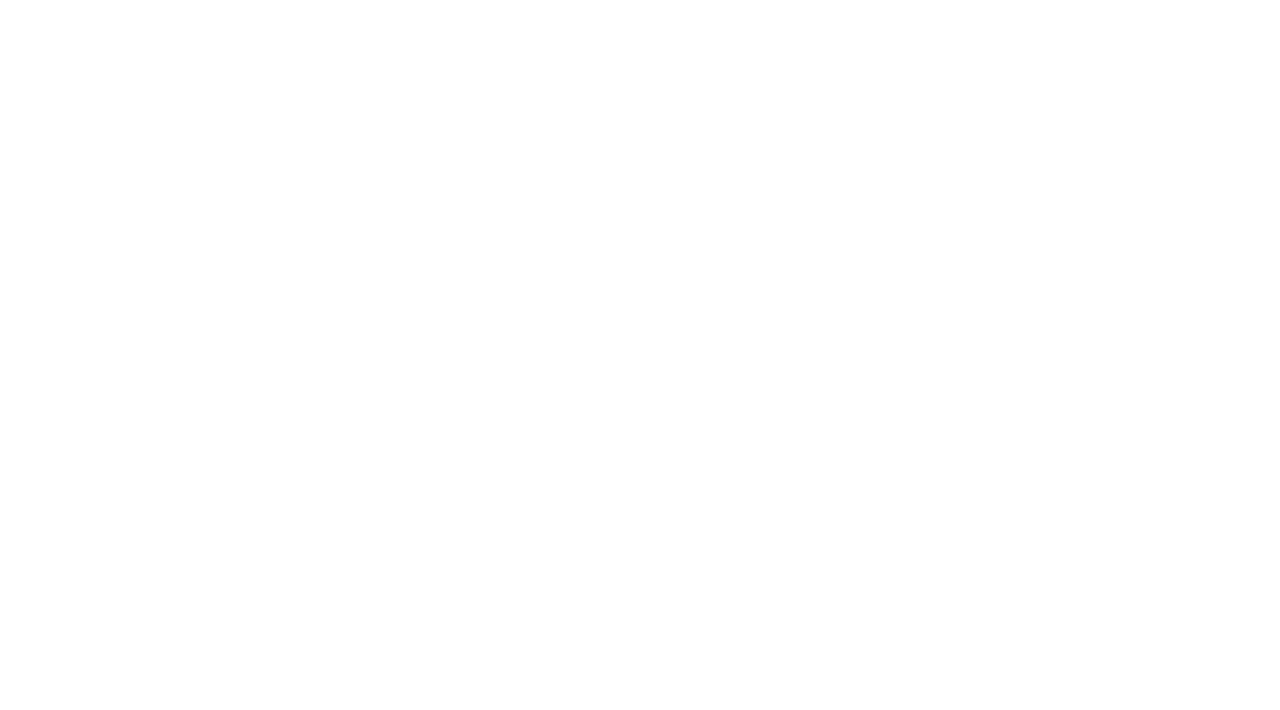
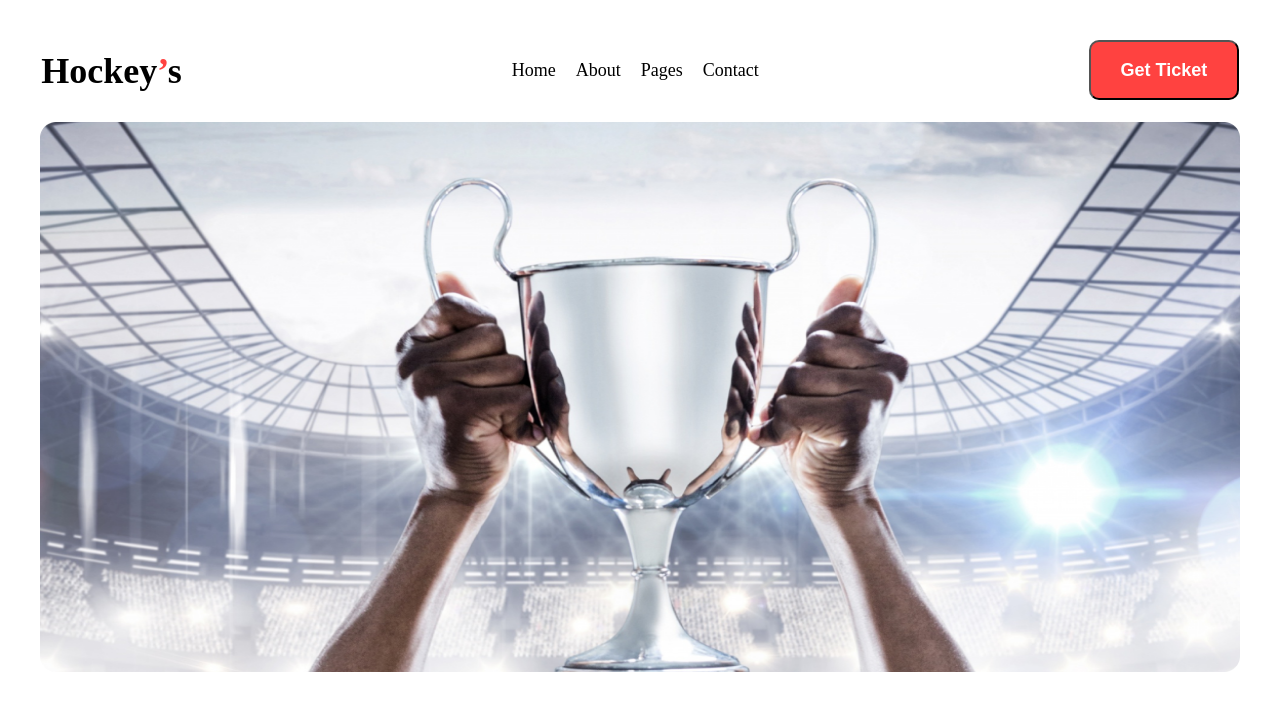
Before and after one commit to mohammademon393/Hockeys--Club, a plain HTML site: page index.html in a window 1280 px wide. Drawn offline with Linux system fonts and the light colour scheme.

Commit message:
Add the header section

```diff
--- /dev/null
+++ b/css/styels.css
@@ -0,0 +1,35 @@
+nav{
+    display: flex;
+    justify-content: center;
+    gap: 330px;
+
+}
+header{
+    margin: 10px 30px;
+    margin-top: 20px;
+}
+button{
+    width: 150px;
+    height: 60px;
+    color: white;
+    background-color: #FF4240;
+    border-radius: 10px;
+    font-size: 18px;
+    font-weight: bold;
+    margin-top: 20px;
+}
+.nav-d1 p{
+    font-size: 18px;
+    font-weight: normal;
+    /* margin-top: 40px; */
+    display: grid;
+    align-items: center;
+}
+h2{
+    font-size: 36px;
+    font-weight: bolder;
+}
+.nav-d1{
+    display: flex;
+    gap: 20px;
+}
--- a/index.html
+++ b/index.html
@@ -4,8 +4,30 @@
     <meta charset="UTF-8">
     <meta name="viewport" content="width=device-width, initial-scale=1.0">
     <title>Hockeys -Club</title>
+    <link rel="stylesheet" href="./css/styels.css">
 </head>
 <body>
+    <header>
+        <nav>
+            <div>
+                <h2>Hockey<span style="color: #FF4240;">’</span>s</h2>
+            </div>
+            <div class="nav-d1">
+                <p>Home</p>
+                <p>About</p>
+                <p>Pages</p>
+                <p>Contact</p>
+            </div>
+            <div>
+                <button>Get Ticket</button>
+            </div>
+        </nav>
 
+        <div style="display: grid; justify-content: center;">
+            <img width="1200px" height="550px" src="./Images/1.png" alt="">
+        </div>
+    </header>
+    <main></main>
+    <footer></footer>
 </body>
 </html>
```
Also changed, not shown: Images/1.png (added), Images/10.png (added), Images/11.png (added), Images/2.png (added), Images/3.png (added), Images/4.png (added), Images/5.png (added), Images/6.png (added), Images/7.png (added), Images/8.png (added), Images/9.png (added), Images/Group 1171275317.png (added), Images/Group 1171275318.png (added), Images/Group 1171275321.png (added).
